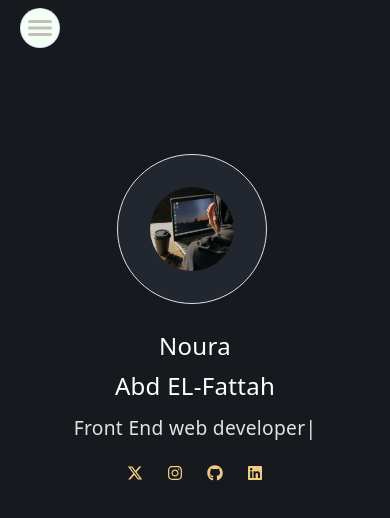
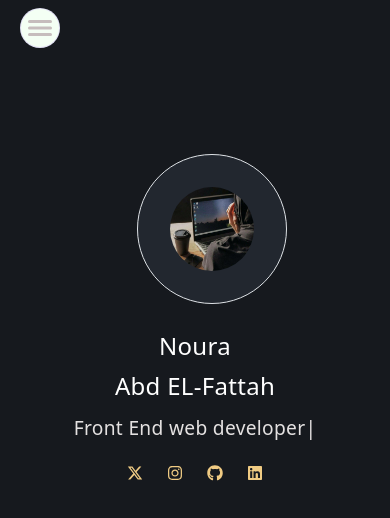
Before and after one commit to nouraabdelfattah/My_Portofolio, a React (Vite) app: page /hero in a window 390 px wide. Shown: the top 518 px of the page. Built offline with nearby package versions, Linux system fonts and the light colour scheme.

Commit message:
Update hero.css

```diff
--- a/src/components/2-hero/hero.css
+++ b/src/components/2-hero/hero.css
@@ -207,7 +207,7 @@ color: rgb(255, 255, 255);
     .hero-img{
         width: 150px;
         top: 40%;
-   left: 30%;
+   left: 35%;
 
 
     }
```
